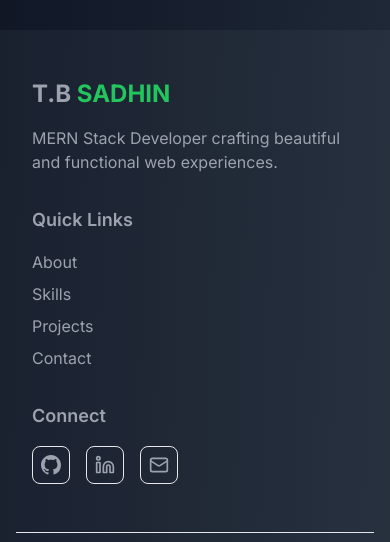
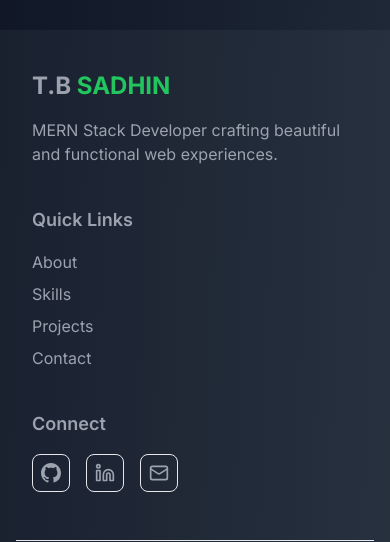
Before and after one commit to sadhin28/sadhin.dev.com, a React (Vite) app: page / in a window 390 px wide. Shown: the part 9970-10512 px from the top of the page. Built offline with nearby package versions, Linux system fonts and the light colour scheme.

Commit message:
full responsive done

```diff
--- a/src/components/Footer.jsx
+++ b/src/components/Footer.jsx
@@ -10,10 +10,10 @@ const Footer = () => {
 
     return (
         <footer className="bg-gray-500/10 text-gray-400">
-            <div className="max-w-7xl mx-auto px-4 sm:px-6 lg:px-8 py-12">
-                <div className="grid px-4 md:grid-cols-3 gap-8">
+            <div className="max-w-7xl mx-auto  lg:px-1 px-4 py-10">
+                <div className="grid px-4 md:grid-cols-3 md:gap-20 gap-10 ">
                     {/* Brand */}
-                    <div className="space-y-4">
+                    <div className="space-y-4 ">
                         <button
                             onClick={scrollToTop}
                             className="text-2xl font-bold gradient-text hover:scale-105 transition-transform"
```
